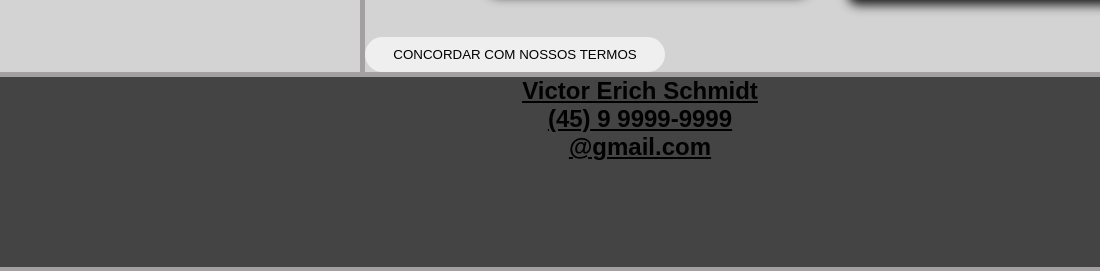
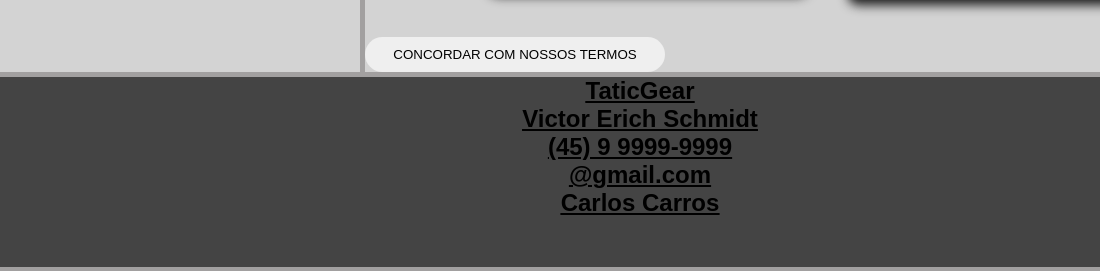
Before and after one commit to Victorerichschmidt/loja, a plain HTML site: page index.html in a window 1280 px wide. Shown: the part 2980-3251 px from the top of the page, 0-1100 px from the left. Drawn offline with Linux system fonts and the light colour scheme.

Commit message:
Add files via upload

```diff
--- a/index.html
+++ b/index.html
@@ -275,9 +275,12 @@
         </aside>
         <footer>
             <img class="footerlogo" src="imagens/logo3.png" alt="CAVEIRA">
+            <h2>TaticGear</h2>
             <h2>Victor Erich Schmidt</h2>
             <h2>(45) 9 9999-9999</h2>
             <h2>@gmail.com</h2>
+            <h2>Carlos Carros</h2>
+
         </footer>
     </body>
     </html>
```
